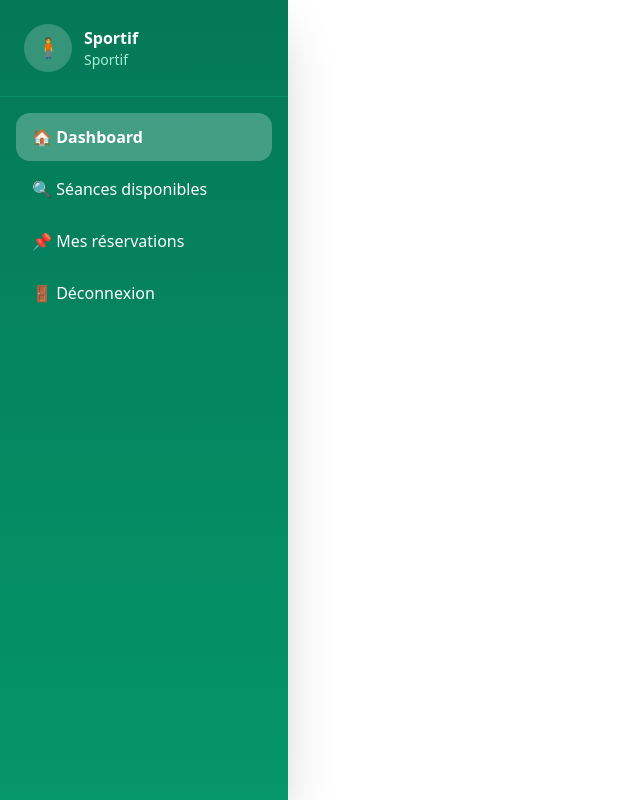
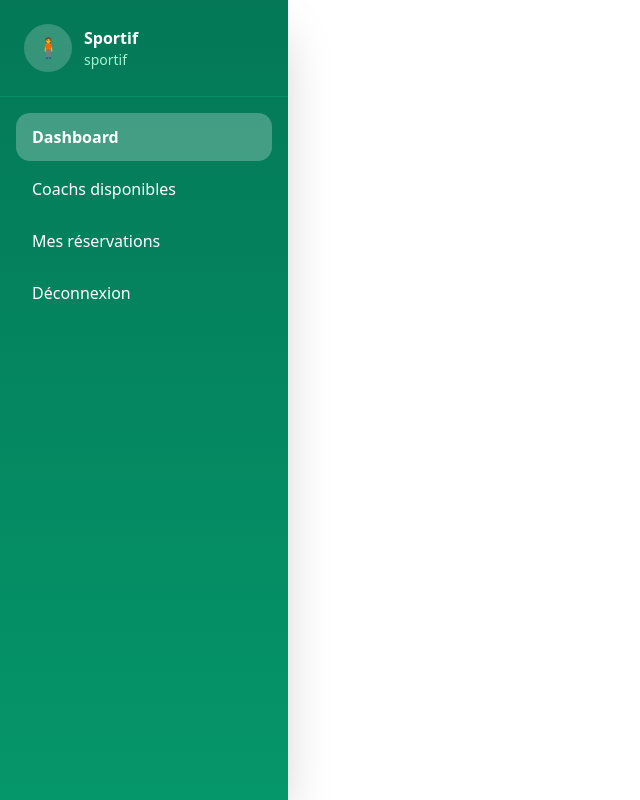
Before and after one commit to rachadelrhilani/CoachPro-POO, a PHP site: page /includes/aside-sportif.php in a window 1280 px wide. Shown: the whole page, without its empty margins (0-640 px from the left). Run offline with PHP 8.4, Linux system fonts and the light colour scheme; some libraries are stand-ins or nearby versions.

Commit message:
ajoute l'aside du sportif

```diff
--- a/includes/aside-sportif.php
+++ b/includes/aside-sportif.php
@@ -1,6 +1,5 @@
-<!-- Toggle mobile -->
 <button id="toggleSportif"
-  class="lg:hidden fixed top-4 left-4 z-50 bg-emerald-600 text-white p-3 rounded-xl shadow-lg">
+  class="lg:hidden fixed top-4 right-4 z-50 bg-emerald-600 text-white p-3 rounded-xl shadow-lg">
   ☰
 </button>
 
@@ -9,7 +8,7 @@
          text-white transform -translate-x-full lg:translate-x-0
          transition-transform duration-300 z-40 shadow-2xl">
 
-  <!-- Profil -->
+
   <div class="p-6 border-b border-emerald-500/30">
     <div class="flex items-center gap-3">
       <div class="w-12 h-12 rounded-full bg-white/20 flex items-center justify-center text-xl">
@@ -17,54 +16,54 @@
       </div>
       <div>
         <h3 class="font-semibold"><?= $_SESSION['user_name'] ?? 'Sportif' ?></h3>
-        <p class="text-sm text-emerald-200">Sportif</p>
+        <p class="text-sm text-emerald-200"><?= $_SESSION['role'] ?? 'sportif' ?></p>
       </div>
     </div>
   </div>
 
   <!-- Menu -->
   <nav class="p-4 space-y-1">
-    <a href="/sportif/dashboard" class="menu-item active">
-      🏠 Dashboard
+    <a href="../sportif/dashboard.php" class="menu-item active">
+      Dashboard
     </a>
 
-    <a href="/seances" class="menu-item">
-      🔍 Séances disponibles
+    <a href="../sportif/liste_coachs.php" class="menu-item">
+      Coachs disponibles
     </a>
 
-    <a href="/sportif/reservations" class="menu-item">
-      📌 Mes réservations
+    <a href="../sportif/mes_reservations.php" class="menu-item">
+      Mes réservations
     </a>
 
-    <a href="/logout" class="menu-item logout">
-      🚪 Déconnexion
+    <a href="../auth/logout.php" class="menu-item logout">
+      Déconnexion
     </a>
   </nav>
 </aside>
 
 <style>
-.menu-item{
-  display:flex;
-  gap:10px;
-  padding:12px 16px;
-  border-radius:14px;
-  transition:all .25s;
+.menu-item {
+  display: flex;
+  gap: 10px;
+  padding: 12px 16px;
+  border-radius: 14px;
+  transition: all .25s;
 }
-.menu-item:hover{
-  background:rgba(255,255,255,.15);
-  transform:translateX(4px);
+.menu-item:hover {
+  background: rgba(255,255,255,.15);
+  transform: translateX(4px);
 }
-.menu-item.active{
-  background:rgba(255,255,255,.25);
-  font-weight:600;
+.menu-item.active {
+  background: rgba(255,255,255,.25);
+  font-weight: 600;
 }
-.menu-item.logout:hover{
-  background:rgba(255,0,0,.25);
+.menu-item.logout:hover {
+  background: rgba(255,0,0,.2);
 }
 </style>
 
+<script src="https://cdn.tailwindcss.com"></script>
 <script>
 toggleSportif.onclick = () =>
   asideSportif.classList.toggle('-translate-x-full');
 </script>
-<script src="https://cdn.tailwindcss.com"></script>
--- a/includes/check_auth.php
+++ b/includes/check_auth.php
@@ -1,7 +1,7 @@
 <?php
 session_start();
 
-// Vérifier si l'utilisateur est connecté
+
 if (!isset($_SESSION['id_user'])) {
     header('Location: ../auth/login.php');
     exit;
@@ -9,7 +9,6 @@ if (!isset($_SESSION['id_user'])) {
 
 function checkRole($role) {
     if ($_SESSION['role'] !== $role) {
-        // accès interdit
         header('HTTP/1.0 403 Forbidden');
         echo "Accès interdit.";
         exit;
```
